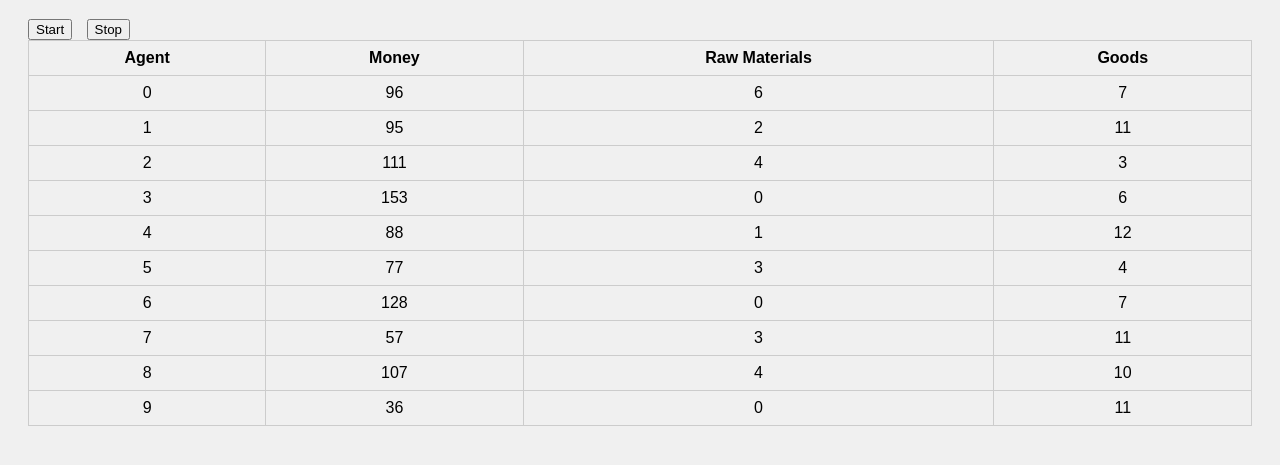
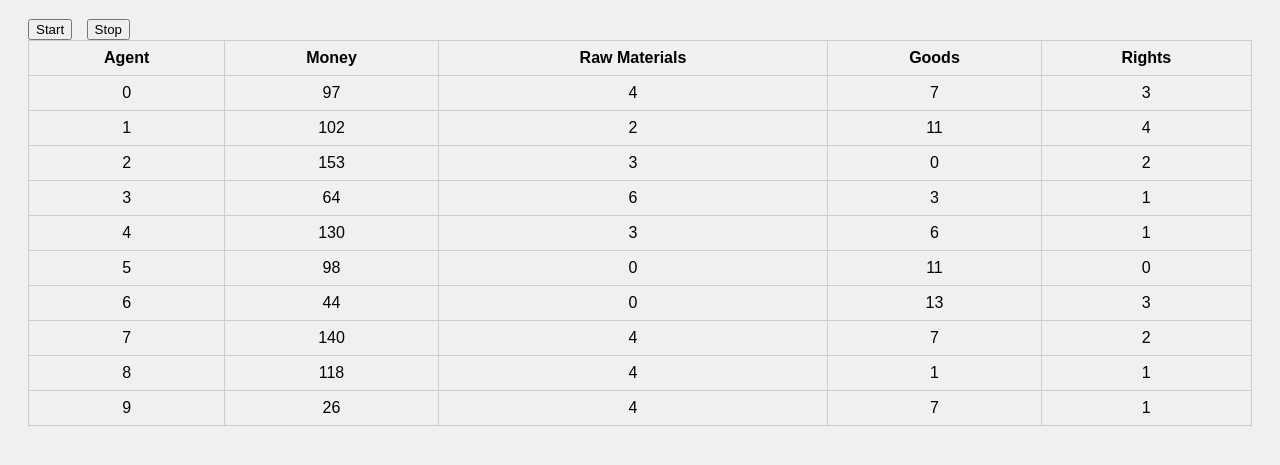
Before and after one commit to ChinoMasato/aidemo, a plain HTML site: page index.html in a window 1280 px wide. Both pictures are taken after a click on the button "Start". Shown: the part 89-554 px from the top of the page. Drawn offline with Linux system fonts and the light colour scheme.

Commit message:
Add rights property to agents

```diff
--- a/index.html
+++ b/index.html
@@ -15,7 +15,7 @@
 <button id="startBtn">Start</button>
 <button id="stopBtn">Stop</button>
 <table id="agentTable">
-  <thead><tr><th>Agent</th><th>Money</th><th>Raw Materials</th><th>Goods</th></tr></thead>
+  <thead><tr><th>Agent</th><th>Money</th><th>Raw Materials</th><th>Goods</th><th>Rights</th></tr></thead>
   <tbody></tbody>
 </table>
 <script src="script.js"></script>
--- a/script.js
+++ b/script.js
@@ -4,9 +4,16 @@ class Agent {
     this.money = Math.floor(Math.random() * 100) + 50; // 50-150
     this.goods = Math.floor(Math.random() * 10);
     this.rawMaterials = Math.floor(Math.random() * 5); // initial materials
+    this.rights = Math.floor(Math.random() * 3); // intangible rights 0-2
     this.gatherRate = Math.ceil(Math.random() * 2); // 1-2 materials per tick
     this.productionRate = Math.ceil(Math.random() * 2); // 1-2 goods per tick
     this.price = Math.floor(Math.random() * 10) + 5; // 5-14 money per good
+  }
+
+  acquireRights() {
+    if (Math.random() < 0.3) {
+      this.rights += 1;
+    }
   }
 
   gather() {
@@ -40,6 +47,7 @@ function updateAgents() {
   for (const agent of agents) {
     agent.gather();
     agent.produce();
+    agent.acquireRights();
     const partner = agents[Math.floor(Math.random() * agents.length)];
     if (partner !== agent) {
       agent.attemptTrade(partner);
@@ -53,7 +61,7 @@ function render() {
   tbody.innerHTML = '';
   for (const agent of agents) {
     const tr = document.createElement('tr');
-    tr.innerHTML = `<td>${agent.id}</td><td>${agent.money}</td><td>${agent.rawMaterials}</td><td>${agent.goods}</td>`;
+    tr.innerHTML = `<td>${agent.id}</td><td>${agent.money}</td><td>${agent.rawMaterials}</td><td>${agent.goods}</td><td>${agent.rights}</td>`;
     tbody.appendChild(tr);
   }
 }
```
Also changed, not shown: 2 other files.
